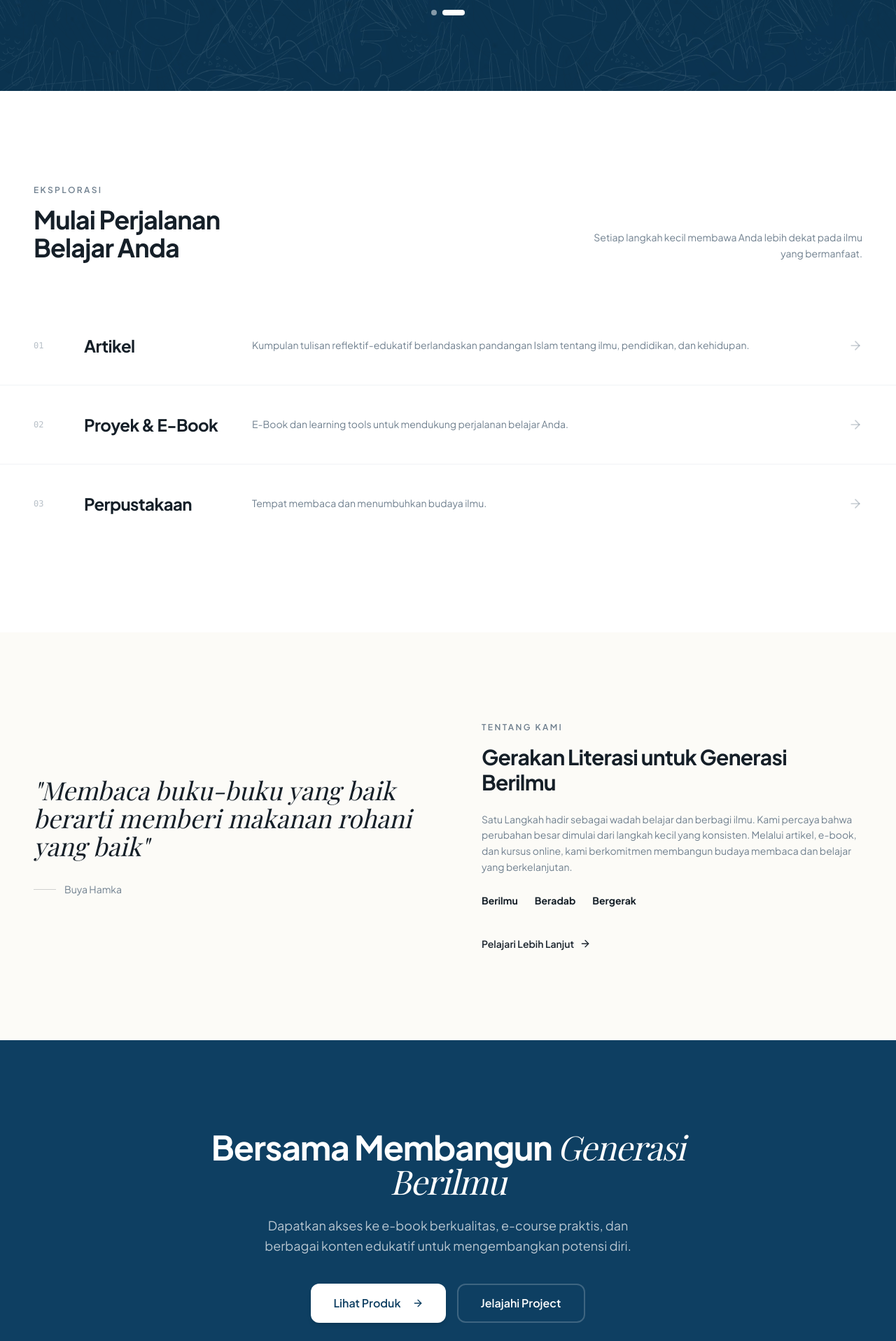
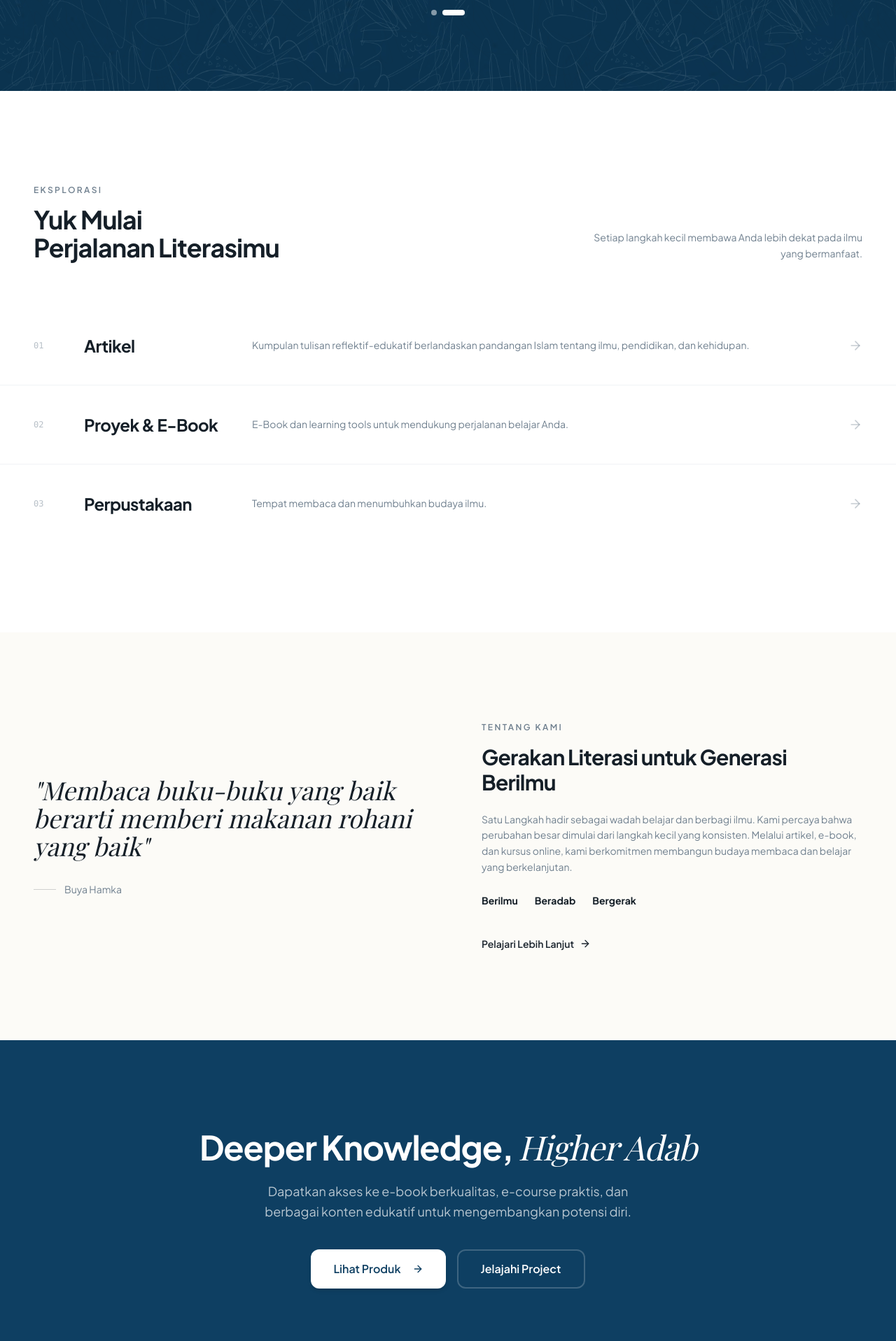
Before and after one commit to officialsatulangkahid-oss/Satu-Langkah-Books-Final, a React (Vite) app: page / in a window 1280 px wide. Shown: the part 2153-4070 px from the top of the page at 70% size. Built offline with nearby package versions, Linux system fonts and the light colour scheme; the HTML template or start-up script is replaced by a standard one; a web font is replaced by a local one.

Commit message:
uodate CTA dan Featured

```diff
--- a/src/components/home/CTASection.tsx
+++ b/src/components/home/CTASection.tsx
@@ -8,8 +8,8 @@ const CTASection = () => {
       <div className="container-page">
         <div className="max-w-3xl mx-auto text-center">
           <h2 className="text-3xl md:text-4xl lg:text-5xl font-bold mb-6 leading-tight text-white">
-            Bersama Membangun{" "}
-            <span className="font-serif italic font-normal">Generasi Berilmu</span>
+            Deeper Knowledge,{" "}
+            <span className="font-serif italic font-normal">Higher Adab</span>
           </h2>
           <p className="text-primary-foreground/70 text-lg leading-relaxed mb-10 max-w-xl mx-auto">
             Dapatkan akses ke e-book berkualitas, e-course praktis, dan berbagai
--- a/src/components/home/FeaturedSection.tsx
+++ b/src/components/home/FeaturedSection.tsx
@@ -33,7 +33,7 @@ const FeaturedSection = () => {
               Eksplorasi
             </span>
             <h2 className="text-3xl md:text-4xl font-bold text-heading mt-3 leading-tight">
-              Mulai Perjalanan<br />Belajar Anda
+              Yuk Mulai<br />Perjalanan Literasimu
             </h2>
           </div>
           <p className="text-muted-foreground text-sm max-w-sm leading-relaxed lg:text-right">
--- a/src/pages/About.tsx
+++ b/src/pages/About.tsx
@@ -173,8 +173,8 @@ const About = () => {
               <Award className="h-8 w-8" />
             </div>
             <h2 className="text-3xl md:text-4xl lg:text-5xl font-bold mb-6 text-white">
-              Mulai Perjalanan<br />
-              <span className="text-gold">Belajar Anda</span>
+              Yuk Mulai<br />
+              <span className="text-gold">Perjalanan Literasimu</span>
             </h2>
             <p className="text-lg text-primary-foreground/80 leading-relaxed mb-10 max-w-2xl mx-auto">
               Jelajahi berbagai produk dan program kami untuk mengembangkan
@@ -182,9 +182,9 @@ const About = () => {
             </p>
             <div className="flex flex-col sm:flex-row gap-4 justify-center">
               <Button asChild variant="gold" size="lg">
-                <a href="/product">
+                <a href="/articles">
                   <BookOpen className="h-5 w-5 mr-2" />
-                  Lihat Produk
+                  Lihat Artikel
                 </a>
               </Button>
               <Button asChild variant="ghost" size="lg" className="text-primary-foreground hover:bg-white/10 hover:text-primary-foreground border border-white/20">
```
